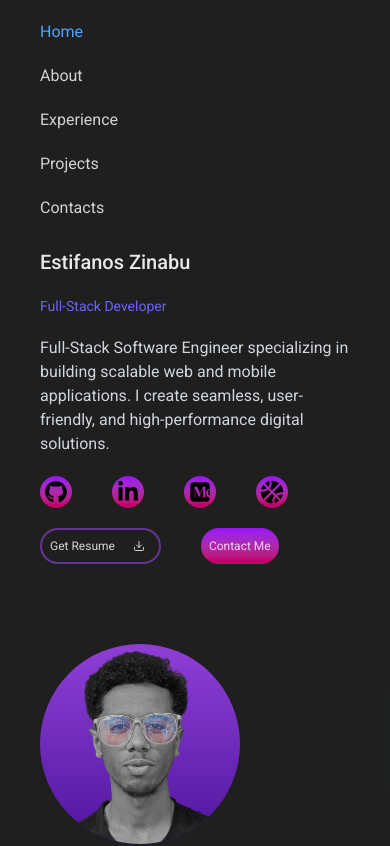
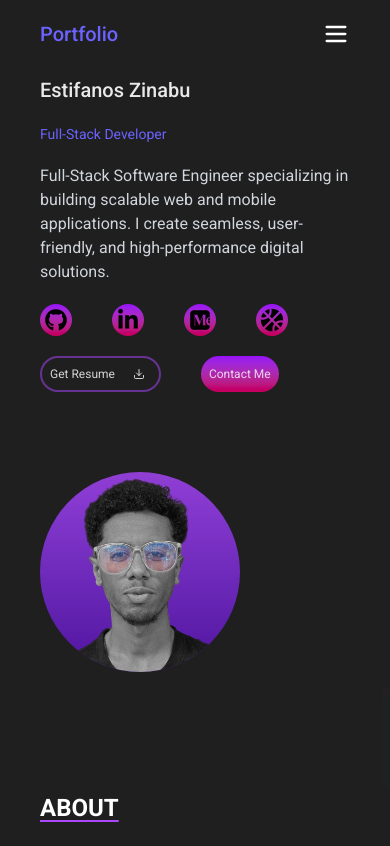
Before and after one commit to Kingestif/Portfolio, a React (Vite) app: page / in a window 390 px wide. Shown: the top 846 px of the page. Built offline with nearby package versions, Linux system fonts and the light colour scheme.

Commit message:
feat: add dropdown menu for mobile

```diff
--- a/src/components/Navbar.tsx
+++ b/src/components/Navbar.tsx
@@ -1,14 +1,40 @@
-export function Navbar(){
-    return (
-        <div className="navbar flex justify-between text-xl | max-sm:flex-col max-sm:text-base">
-            <div className="text-[color:#6C63FF] text-3xl font-medium | max-sm:hidden">Estifanos Zinabu</div>
-            <div className="flex gap-5 text-white/80 max-sm:flex-col">
-                <a href="#hero" className="hover:text-[color:#6C63FF] duration-300 max-sm:text-blue-400">Home</a>
-                <a href="#about" className="hover:text-[color:#6C63FF] duration-300">About</a>
-                <a href="#experience" className="hover:text-[color:#6C63FF] duration-300">Experience</a>
-                <a href="#projects" className="hover:text-[color:#6C63FF] duration-300">Projects</a>
-                <a href="#contact" className="hover:text-[color:#6C63FF] duration-300">Contacts</a>
-            </div>
+import { useState } from "react";
+import { Menu, X } from "lucide-react"; // icons
+
+export function Navbar() {
+  const [isOpen, setIsOpen] = useState(false);
+
+  return (
+    <div className="navbar flex justify-between items-center text-xl max-sm:text-base">
+      {/* Logo */}
+      <a href="#hero" className="text-[#6C63FF] text-3xl font-medium max-sm:text-xl">Portfolio</a>
+
+      {/* Desktop Links */}
+      <div className="hidden sm:flex gap-5 text-white/80">
+        <a href="#hero" className="hover:text-[#6C63FF] duration-300">Home</a>
+        <a href="#about" className="hover:text-[#6C63FF] duration-300">About</a>
+        <a href="#experience" className="hover:text-[#6C63FF] duration-300">Experience</a>
+        <a href="#projects" className="hover:text-[#6C63FF] duration-300">Projects</a>
+        <a href="#contact" className="hover:text-[#6C63FF] duration-300">Contacts</a>
+      </div>
+
+      {/* Mobile Menu Button */}
+      <button
+        className="sm:hidden text-white"
+        onClick={() => setIsOpen(!isOpen)}
+      >
+        {isOpen ? <X size={28} /> : <Menu size={28} />}
+      </button>
+
+      {/* Mobile Dropdown */}
+      {isOpen && (
+        <div className="absolute top-16 right-5 bg-gray-800/95 rounded-lg flex flex-col gap-4 p-5 text-white/80 sm:hidden">
+          <a href="#hero" onClick={() => setIsOpen(false)} className="hover:text-[#6C63FF]">Home</a>
+          <a href="#about" onClick={() => setIsOpen(false)} className="hover:text-[#6C63FF]">About</a>
+          <a href="#projects" onClick={() => setIsOpen(false)} className="hover:text-[#6C63FF]">Projects</a>
+          <a href="#contact" onClick={() => setIsOpen(false)} className="hover:text-[#6C63FF]">Contacts</a>
         </div>
-    )
+      )}
+    </div>
+  );
 }
```
Also changed, not shown: 1 other file (tests, documents, lock files or other folders).
